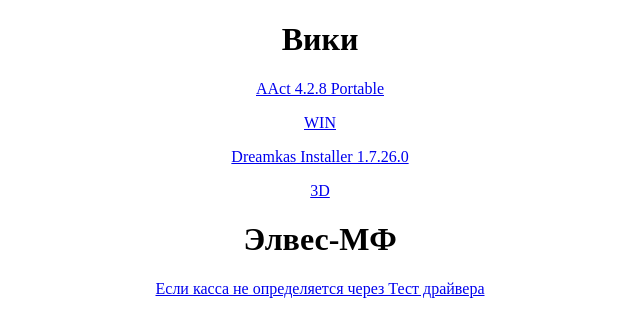
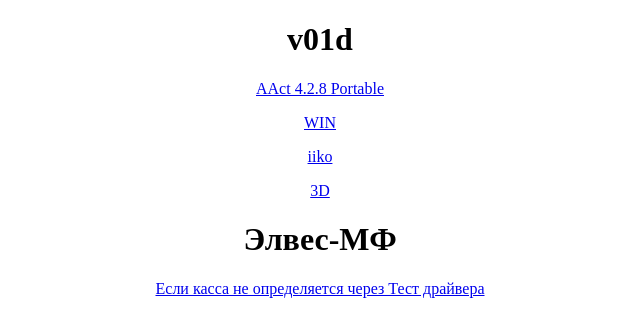
Before and after one commit to lostpage/lostpage.github.io, a plain HTML site: page index.html in a window 1280 px wide. Shown: the whole page, without its empty margins (320-960 px from the left). Drawn offline with Linux system fonts and the light colour scheme.

Commit message:
Update index.html

```diff
--- a/index.html
+++ b/index.html
@@ -12,10 +12,10 @@
 		 <div id = "bg">
 
 
-		 	<h1>Вики</h1>
+		 	<h1>v01d</h1>
 		 	<p><a href="https://mega.nz/file/wZUWgSoR#FrFI7hFwRKnqtSDA0bd-T34OD_JojjRc3cfPuvTl0Ok">AAct 4.2.8 Portable</a></p>
 			 <p><a href="https://disk.yandex.ru/d/PGeZSc6LXZ16yg">WIN</a></p>
-		 	<p><a href="https://mega.nz/file/ZNM2nLZJ#XkHqnxioYMpVN64xyYVxWR42F5KqFsJrtz-JtZ9GuYI">Dreamkas Installer 1.7.26.0</a></p>
+		 	<p><a href="https://disk.yandex.ru/d/P80Vb-zC9YdunQ">iiko</a></p>
 		 	<p><a href="https://lostpage.github.io/3d.html">3D</a></p>
 		 	<h1>Элвес-МФ</h1>
 		 	<p><a href="https://lostpage.github.io/elves.html">Если касса не определяется через Тест драйвера</a></p>
```
